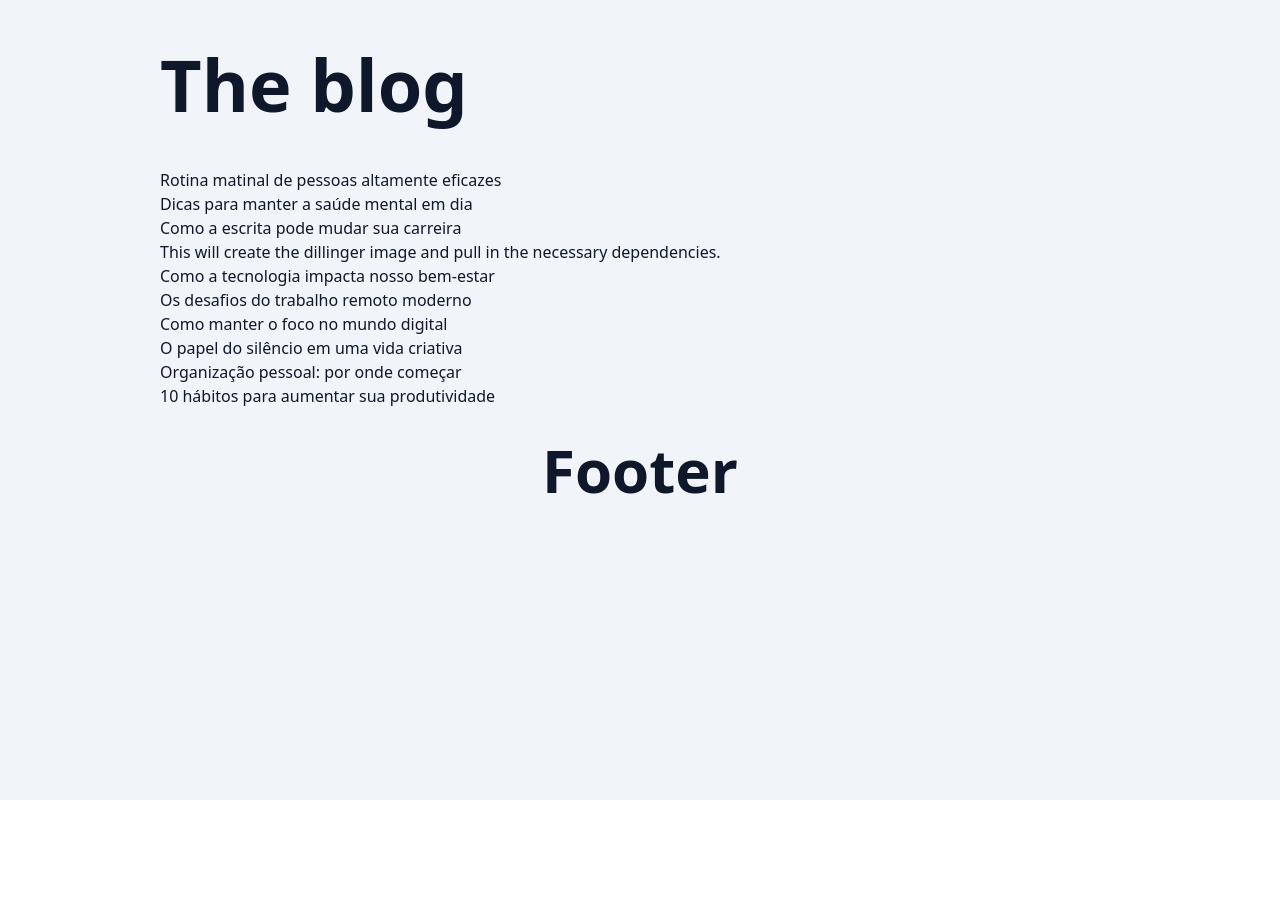
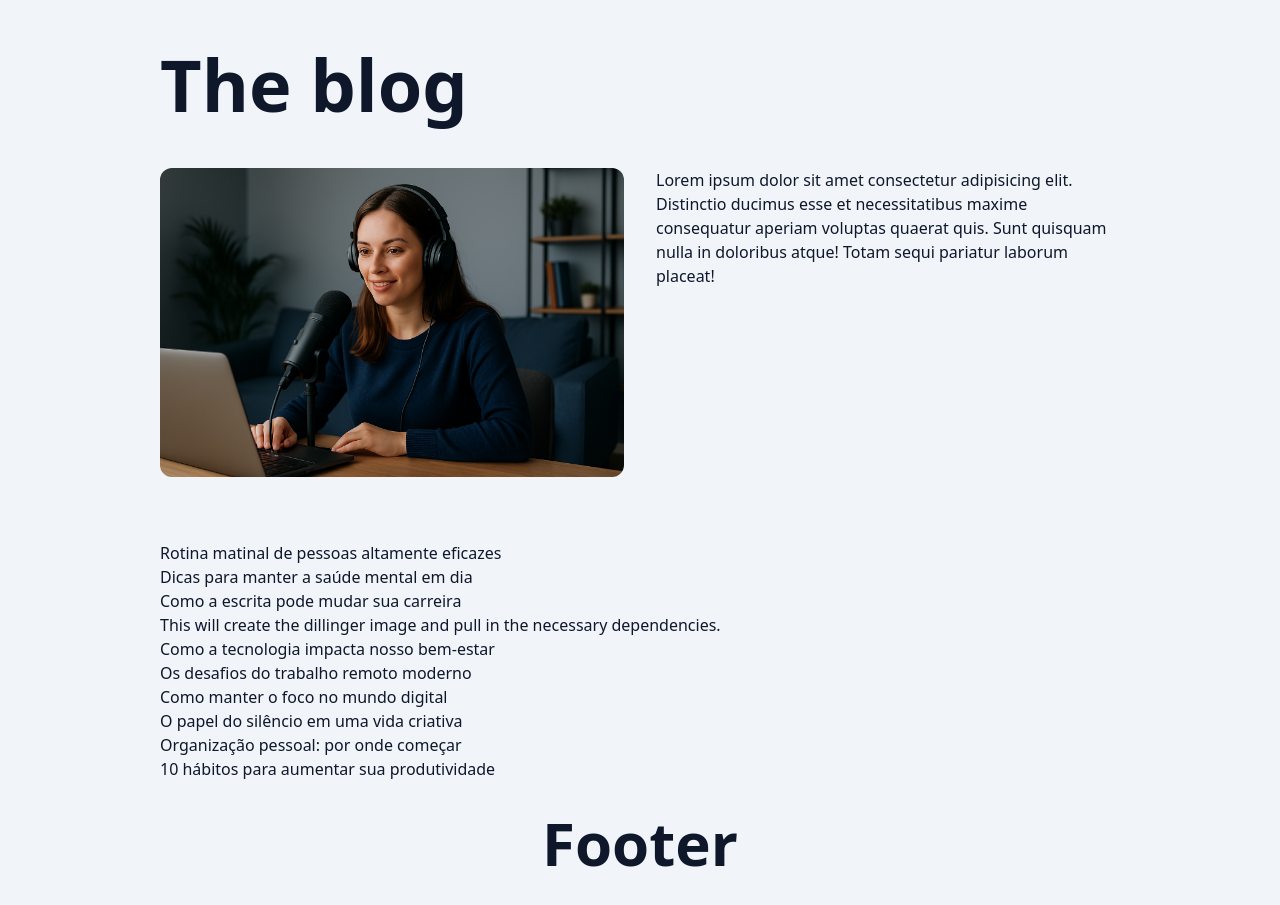
Before and after one commit to MarcosReisDS/blog, a Next.js app: page / in a window 1280 px wide. Before the commit the page ends 800 px from the top, so only its background shows below. Built offline with nearby package versions, Linux system fonts and the light colour scheme.

Commit message:
aula 117

```diff
--- a/src/app/page.tsx
+++ b/src/app/page.tsx
@@ -2,13 +2,22 @@ import { Container } from "@/components/Container";
 import { Header } from "@/components/Header";
 import { PostsList } from "@/components/PostsList";
 import { SpinLoader } from "@/components/SpinLoader";
+import Image from "next/image";
+import Link from "next/link";
 import { Suspense } from "react";
 
 export default async function HomePage() {
 
     return (
         <Container>
-            <Header/>
+            <Header />
+
+            <section className="grid grid-cols-1 gap-8 mb-16 sm:grid-cols-2 group">
+                <Link className="w-full h-full overflow-hidden rounded-xl" href="#">
+                    <Image className="group-hover:scale-105 transition" src="/images/bryen_0.png" width={1200} height={720} alt="Titulo do post" />
+                </Link>
+                <div>Lorem ipsum dolor sit amet consectetur adipisicing elit. Distinctio ducimus esse et necessitatibus maxime consequatur aperiam voluptas quaerat quis. Sunt quisquam nulla in doloribus atque! Totam sequi pariatur laborum placeat!</div>
+            </section>
 
             <Suspense fallback={<SpinLoader />}>
                 <PostsList />
--- a/src/components/Header/index.tsx
+++ b/src/components/Header/index.tsx
@@ -1,4 +1,5 @@
 import clsx from "clsx";
+import Link from "next/link";
 
 export function Header() {
     return (
@@ -10,7 +11,7 @@ export function Header() {
                 'md:text-6xl md:py-11',
                 'lg:text-7xl lg:py-12',
             )}>
-                <a href="#">The blog</a>
+                <Link href="#">The blog</Link>
             </h1>
         </header>
     );
```
